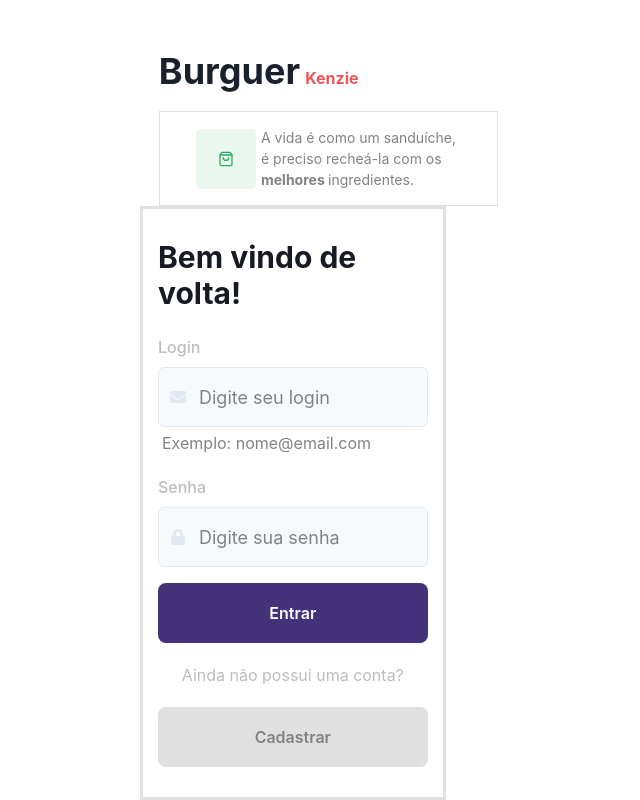
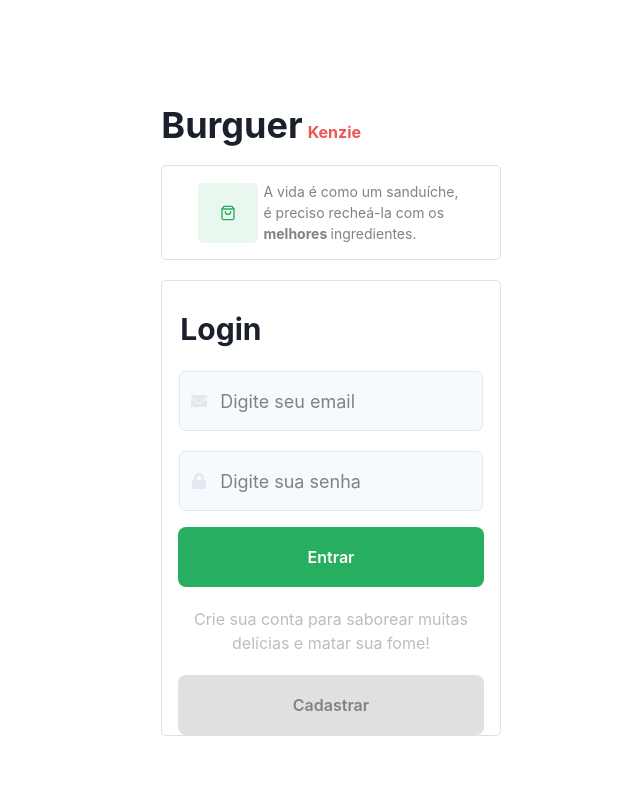
Before and after one commit to vitorsoaresf/react-entrega-s5-hamburgueria-2-0-com-typescript-json-server-vitorsoaresf, a React (Create React App) app: page / in a window 1280 px wide. Shown: the whole page, without its empty margins (309-949 px from the left). Built offline with nearby package versions, Linux system fonts and the light colour scheme.

Commit message:
fix: refactore style login page

```diff
--- a/src/components/Form/Input.tsx
+++ b/src/components/Form/Input.tsx
@@ -34,7 +34,7 @@ type inputVariationOptions = {
 const inputVariation: inputVariationOptions = {
   error: "feedback.negative",
   default: "gray.200",
-  focus: "purple.800",
+  focus: "green.800",
   filled: "green.500",
 };
 
--- a/src/pages/Login/LoginForm.tsx
+++ b/src/pages/Login/LoginForm.tsx
@@ -1,4 +1,12 @@
-import { Button, Heading, VStack, Grid, Box, Text } from "@chakra-ui/react";
+import {
+  Button,
+  Heading,
+  VStack,
+  Grid,
+  Box,
+  Text,
+  Flex,
+} from "@chakra-ui/react";
 import { Input } from "../../components/Form/Input";
 import {
   DeepMap,
@@ -29,62 +37,62 @@ export const LoginForm = ({
   const history = useHistory();
 
   return (
-    <Grid
+    <VStack w="100vw" maxW="377px" m="0" display="flex">
+      <Flex
         onSubmit={handleSignIn}
         as="form"
-      padding="30px 15px"
-      border="3px solid"
+        w="90%"
+        m="20px 0px 10px 0"
+        flexDir="column"
+        border="1px"
         borderColor="gray.100"
-      bg="white"
-      color="gray.900"
-      mt={["4", "4", "0"]}
-      w={["100%", "100%", "80%", "80%"]}
+        borderRadius="5px"
       >
-      <Heading size="lg"> Bem vindo de volta!</Heading>
+        <Heading size="lg" m="30px 0px 0px 18px">
+          {" "}
+          Login
+        </Heading>
         <VStack mt="6" spacing="5">
-        <Box w="100%">
+          <Flex w="90%">
             <Input
-            placeholder="Digite seu login"
+              placeholder="Digite seu email"
               type="email"
-            label="Login"
               error={errors.email}
               icon={FaEnvelope}
               {...register("email")}
             />
-          {!errors.email && (
-            <Text ml="1" mt="1" color="gray.300">
-              Exemplo: nome@email.com
-            </Text>
-          )}
-        </Box>
+          </Flex>
+          <Flex w="90%">
             <Input
               type="password"
               placeholder="Digite sua senha"
-          label="Senha"
               error={errors.password}
               icon={FaLock}
               {...register("password")}
             />
+          </Flex>
         </VStack>
         <VStack mt="4" spacing="5">
           <Button
             isLoading={loading}
-          bg="purple.800"
-          w="100%"
+            bg="green.800"
+            w="91%"
             color="white"
             h="60px"
             borderRadius="8px"
             _hover={{
-            background: "purple.900",
+              background: "green.600",
             }}
             type="submit"
           >
             Entrar
           </Button>
-        <Text color="gray.400">Ainda não possui uma conta? </Text>
+          <Text color="gray.400" w="90%" textAlign="center">
+            Crie sua conta para saborear muitas delícias e matar sua fome!{" "}
+          </Text>
           <Button
             bg="gray.100"
-          w="100%"
+            w="91%"
             color="gray.300"
             h="60px"
             borderRadius="8px"
@@ -96,6 +104,7 @@ export const LoginForm = ({
             Cadastrar
           </Button>
         </VStack>
-    </Grid>
+      </Flex>
+    </VStack>
   );
 };
--- a/src/pages/Login/LoginHeader.tsx
+++ b/src/pages/Login/LoginHeader.tsx
@@ -25,6 +25,7 @@ export const LoginHeader = () => {
       <Flex
         border="1px"
         borderColor="gray.100"
+        borderRadius="5px"
         w="90%"
         h="95px"
         alignItems="center"
--- a/src/pages/Login/index.tsx
+++ b/src/pages/Login/index.tsx
@@ -45,10 +45,12 @@ export const Login = () => {
       .catch((err) => {
         toast({
           title: "Conta não encontrada.",
-          description: "Tente se registrar clicando no botão Cadastro",
+          description:
+            " - Registre-se ou confira os campos se estão incorretos",
           status: "error",
           duration: 3000,
           isClosable: true,
+          position: "top",
         });
         setLoading(false);
         reset();
@@ -62,7 +64,11 @@ export const Login = () => {
       justifyContent="center"
       height={["auto", "auto", "100vh", "100vh"]}
     >
-      <Flex display={["column", "column", "row", "row"]}>
+      <Flex
+        display={["column", "column", "row", "row"]}
+        alignItems="center"
+        justifyContent="center"
+      >
         <LoginHeader />
         <LoginForm
           errors={errors}
```
Lines whose indentation alone changed are shown as unchanged.
